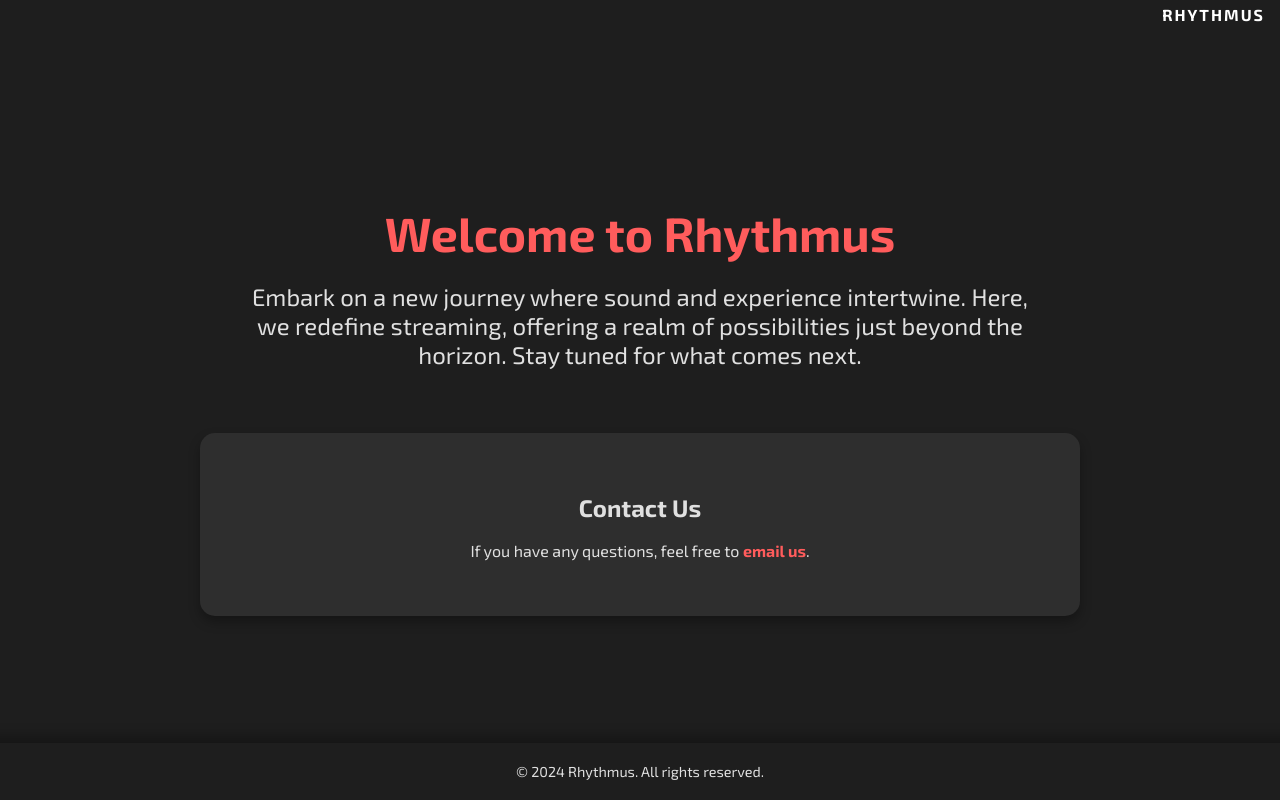
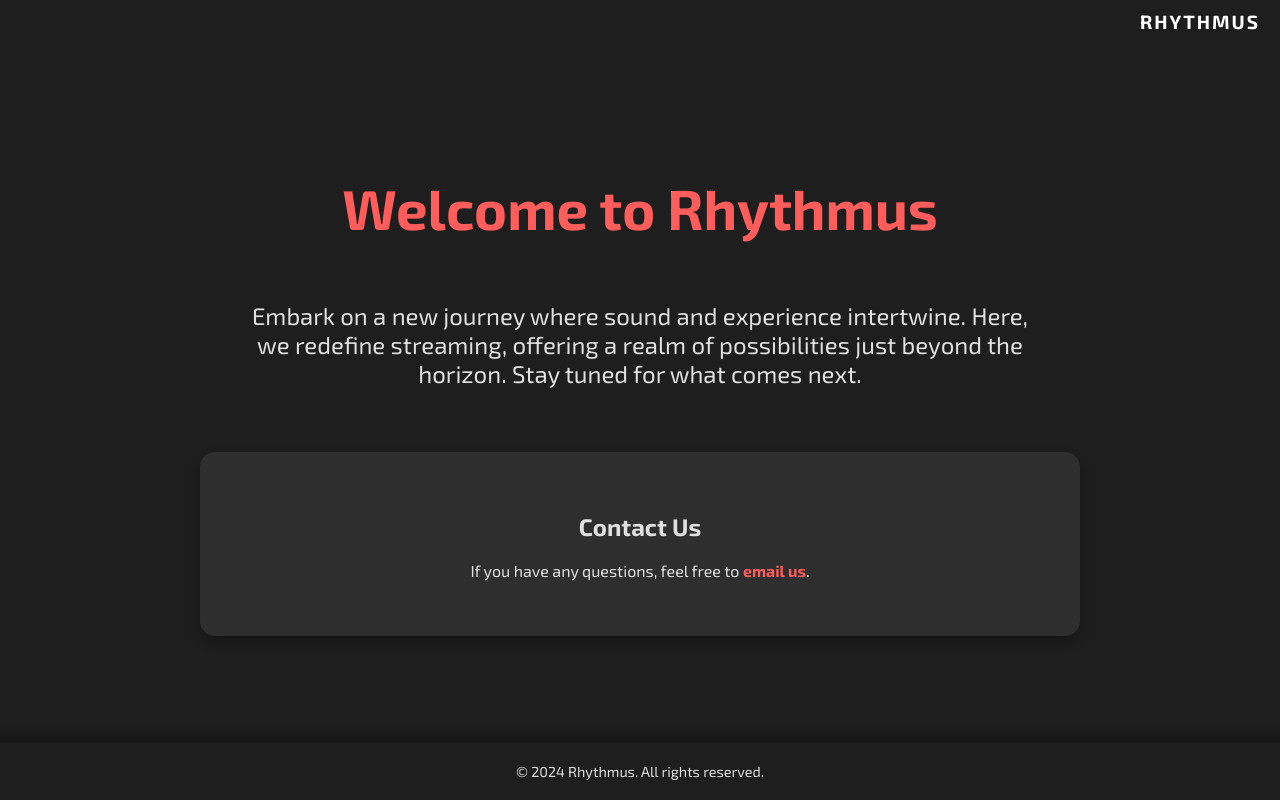
Before and after one commit to rhythmus-admin/RHYTHMUS.github.io, a plain HTML site: page docs/index.html in a window 1280 px wide. Drawn offline with Linux system fonts and the light colour scheme.

Commit message:
Update index.html

```diff
--- a/docs/index.html
+++ b/docs/index.html
@@ -33,14 +33,14 @@
             justify-content: flex-end;
         }
         .brand {
-            font-size: 1em; /* Reduced font size */
+            font-size: 1.2em; /* Reduced font size */
             color: #FFFFFF; /* White */
             font-weight: 700;
             letter-spacing: 2px;
-            margin: 5px 15px; /* Reduced margin to bring closer to address bar */
+            margin: 10px 20px; /* Reduced margin to bring closer to address bar */
         }
         .header-content {
-            margin-top: 20px; /* Reduced space between brand and header content */
+            margin-top: 10px; /* Further reduced space between brand and header content */
             width: 100%;
             max-width: 800px;
             display: flex;
@@ -48,13 +48,13 @@
             align-items: center;
         }
         .header-content h1 {
-            font-size: 3em;
+            font-size: 3.5em; /* Larger font size for better prominence */
             font-weight: 700;
             color: #FF5C5C; /* Soft Coral */
             margin: 0;
         }
         .header-content p {
-            margin-top: 20px; /* Increased space between heading and paragraph */
+            margin-top: 60px; /* Triple the space between heading and paragraph */
             font-size: 1.5em;
             color: #E0E0E0; /* Light Grey */
         }
```
